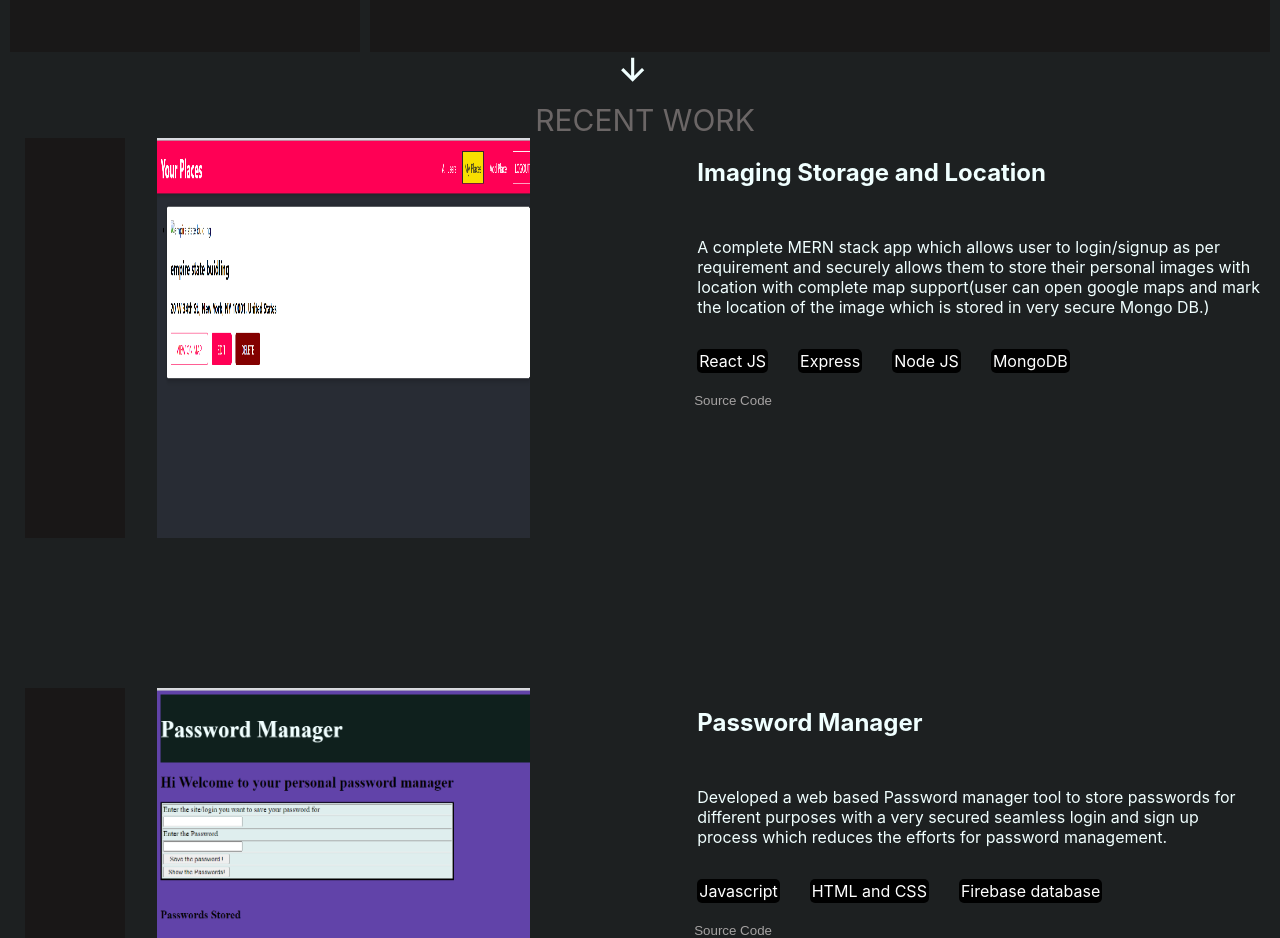
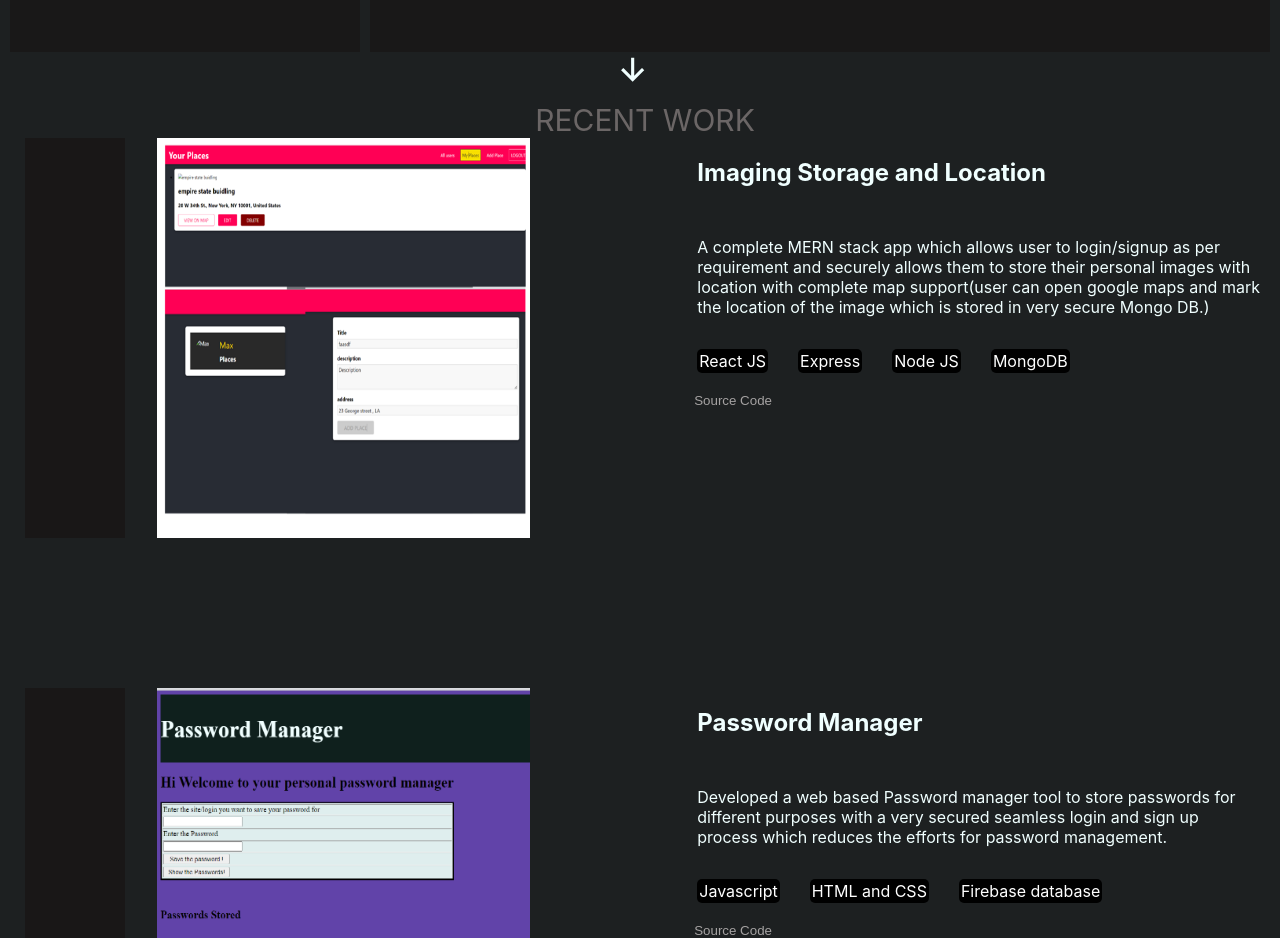
Before and after one commit to PranavJSX/React_folio, a React (Create React App) app: page / in a window 1280 px wide. Shown: the part 1420-2358 px from the top of the page. Built offline with nearby package versions, Linux system fonts and the light colour scheme; a web font is replaced by a local one.

Commit message:
Updating the image for image storage app

```diff
--- a/src/Home_page_components/Middle/Projects.jsx
+++ b/src/Home_page_components/Middle/Projects.jsx
@@ -11,7 +11,7 @@ export const Projects = () => {
         the location of the image which is stored in very secure Mongo DB.)`,
         tech:[`React JS`, `Express`, `Node JS`, 'MongoDB'],
         link:'https://github.com/PranavJSX/Mern_app.git',
-        image_location:<img src={require('./../../Images/Mern_app_2.PNG')}/>,
+        image_location:<img src={require('./../../Images/budge_manager_updated_collage.PNG')}/>,
         videos:''
     },
     {
```
